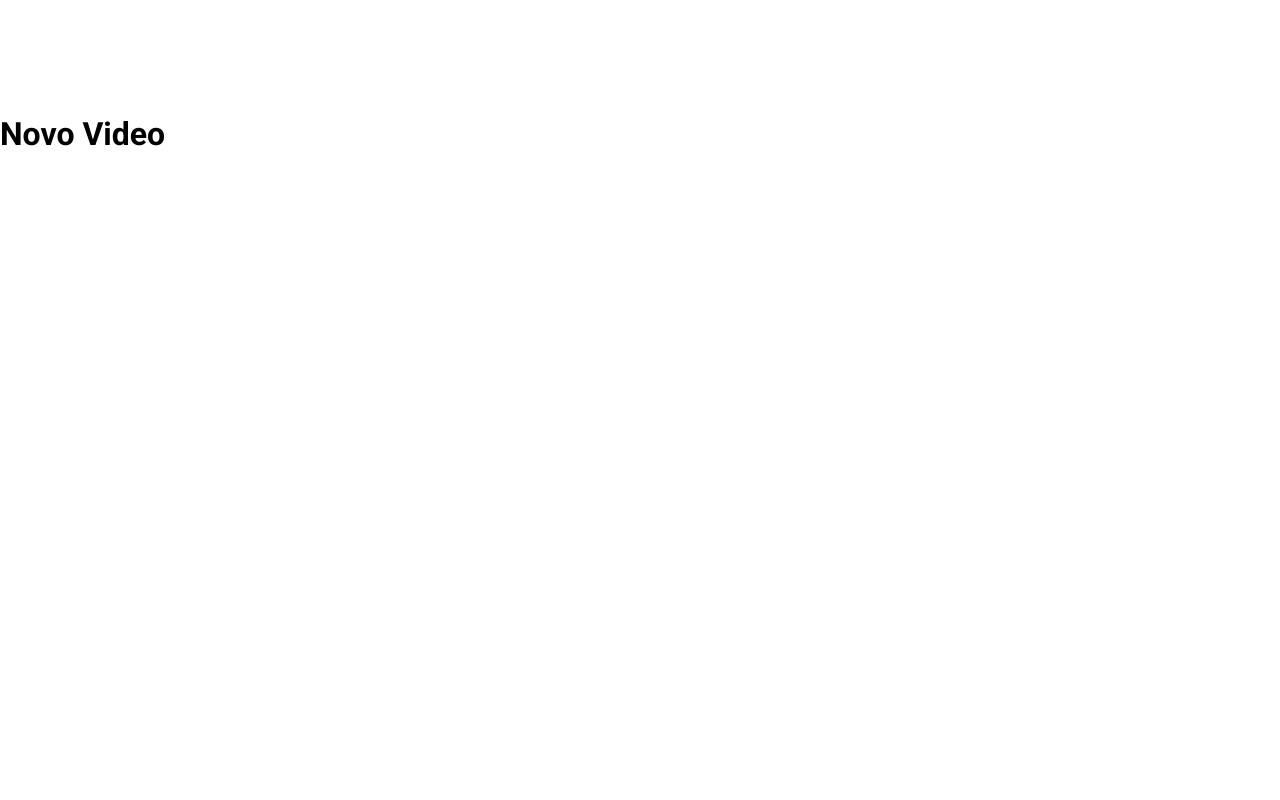
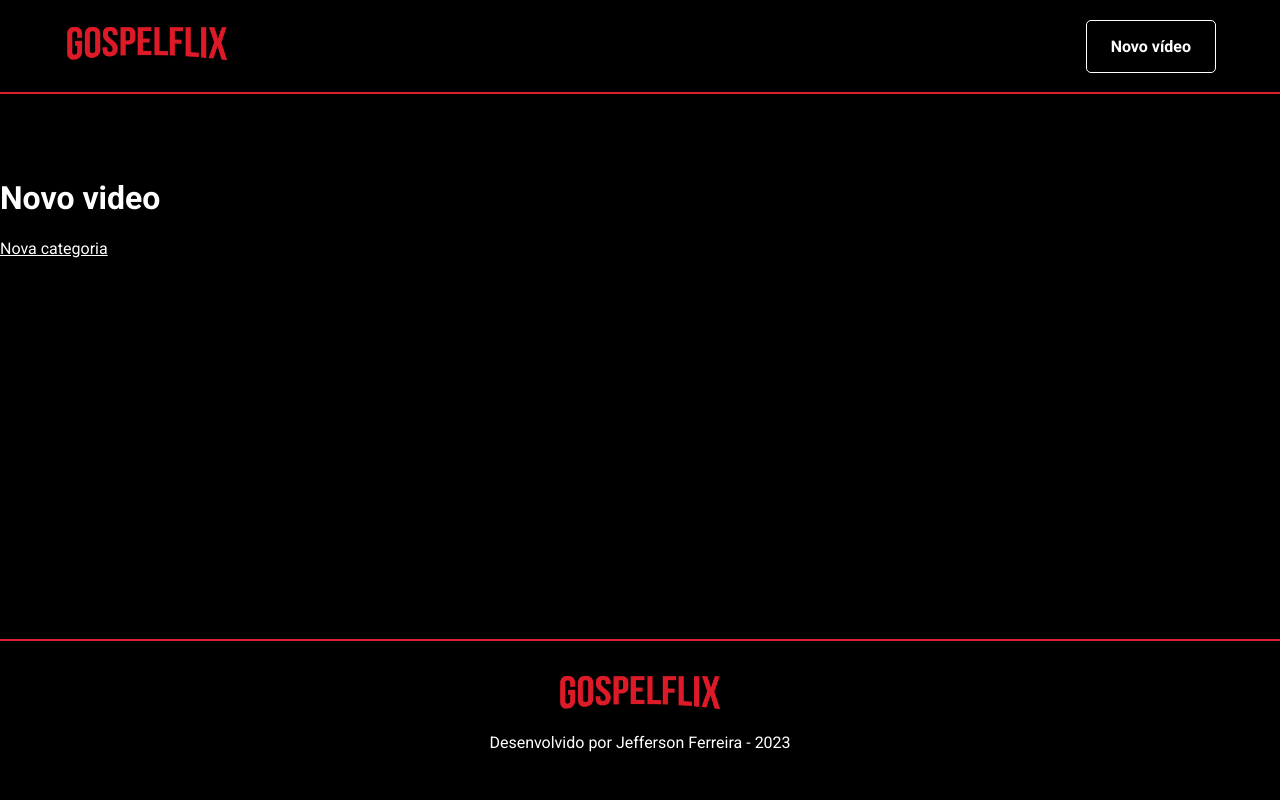
Before and after one commit to Jeffersonadao/Gospelflix, a React app: page /novovideo in a window 1280 px wide. Built offline with nearby package versions, Linux system fonts and the light colour scheme.

Commit message:
add 2 novas pages e ajuste no footer

```diff
--- a/src/Routes.js
+++ b/src/Routes.js
@@ -2,6 +2,7 @@ import { BrowserRouter, Route, Routes } from "react-router-dom";
 import Inicio from "./paginas/inicio";
 import NovoVideo from "./paginas/novoVideo";
 import NovaCategoria from "./paginas/novaCategoria";
+import Pagina404 from "./paginas/Pagina404";
 
 function AppRoutes() {
   return (
@@ -10,6 +11,8 @@ function AppRoutes() {
         <Route path="/" element={ <Inicio />} />
         <Route path="/novacategoria" element={ <NovaCategoria /> } />
         <Route path="/novovideo" element={ <NovoVideo /> } />
+        <Route path="*" element={ <Pagina404 />} />
+
       </Routes>
     </BrowserRouter>
 
--- a/src/componentes/BannerMain/index.js
+++ b/src/componentes/BannerMain/index.js
@@ -26,9 +26,9 @@ export default function BannerMain({
             {videoTitle}
           </ContentAreaContainer.Title>
 
-          {/* <ContentAreaContainer.Description>
+          <ContentAreaContainer.Description>
             {videoDescription}
-          </ContentAreaContainer.Description> */}
+          </ContentAreaContainer.Description>
         </ContentAreaContainer.Item>
 
         <ContentAreaContainer.Item>
--- a/src/componentes/Footer/index.js
+++ b/src/componentes/Footer/index.js
@@ -1,14 +1,17 @@
 import React from 'react';
 import { FooterBase } from './styles';
-// import logo from './logo.png'
+import logo from './logo.png'
+import styles from '../Menu/Menu.module.css'
+
 
 function Footer() {
   return (
     <FooterBase>
-      {/* <img
+      <img
         src={logo}
         alt="Logo Gospelflix"
-        className={} /> */}
+        className={styles.logo}
+        />
 
       <p>
         Desenvolvido por Jefferson Ferreira - 2023
--- a/src/componentes/Menu/index.js
+++ b/src/componentes/Menu/index.js
@@ -2,21 +2,23 @@ import React from 'react';
 import logo from '../../assets/imagens/logo.png'
 import styles from './Menu.module.css'
 import Botao from '../Botao';
+import { Link } from 'react-router-dom';
 
 function Menu () {
     return (
         <nav className={styles.menu} >
-            <a href='/' >
+            <Link to='/' >
                 <img
                     className={styles.logo}
                     src={logo}
                     alt="logo da gospelflix"
                 />
-            </a>
+            </Link>
 
             <Botao
                 className={styles.botaolink}
-                href="/"
+                to="/novovideo"
+                as={Link}
             >
                 Novo vídeo
             </Botao>
--- /dev/null
+++ b/src/componentes/PaginaDefault/index.js
@@ -0,0 +1,33 @@
+import React from 'react';
+import Menu from '../Menu';
+import Footer from '../Footer';
+import styled from 'styled-components';
+
+const Main = styled.main`
+    background-color: var(--black);
+    color: var(--white);
+    flex: 1;
+    padding-top: 50px;
+    padding-top: 5% ;
+    padding-top: 5% ;
+`;
+
+
+function PaginaDefault({ children }) {
+    return (
+        <>
+
+        <Menu />
+            <Main>
+                {children}
+            </Main>
+        <Footer />
+
+
+        </>
+
+    )
+
+}
+
+export default PaginaDefault
--- a/src/data/dados_iniciais.json
+++ b/src/data/dados_iniciais.json
@@ -102,6 +102,10 @@
     {
       "titulo": "Cifras Harpa-Cristã",
       "cor": "orange",
+      "link_extra": {
+        "text": "Cifras da Harpa Cristã",
+        "url": ""
+      },
       "videos": [
         {
           "titulo": "2 - Saudosa Lembrança | Hino da Harpa | Cifra🎸",
--- a/src/index.css
+++ b/src/index.css
@@ -23,3 +23,10 @@ body {
 a {
   color: inherit;
 }
+
+#root {
+  min-height: calc(100vh - var(--bodyPaddingTop));
+  display: flex;
+  flex-direction: column;
+
+}
--- /dev/null
+++ b/src/paginas/Pagina404/index.js
@@ -0,0 +1,15 @@
+import React, { Component } from 'react';
+import PaginaDefault from '../../componentes/PaginaDefault';
+
+function Pagina404() {
+    return (
+        <>
+
+        <PaginaDefault />
+        <h1>Página 404</h1>
+
+        </>
+    )
+}
+
+export default Pagina404
--- a/src/paginas/inicio/index.js
+++ b/src/paginas/inicio/index.js
@@ -13,7 +13,7 @@ export default function Inicio() {
         <BannerMain
             videoTitle={dadosIniciais.categorias[0].videos[0].titulo}
             url={dadosIniciais.categorias[0].videos[0].url}
-            videoDescription={"O que é Front-end? Trabalhando na área os termos HTML, CSS e JavaScript fazem parte da rotina das desenvolvedoras e desenvolvedores. Mas o que eles fazem, afinal? Descubra com a Vanessa!"}
+            videoDescription={""}
         />
 
         <Carousel
--- a/src/paginas/novaCategoria/index.js
+++ b/src/paginas/novaCategoria/index.js
@@ -1,5 +1,21 @@
-export default function NovaCategoria() {
+import React from 'react';
+import PaginaDefault from '../../componentes/PaginaDefault';
+import { Link } from 'react-router-dom';
+
+function NovaCategoria() {
     return (
-        <h1>Nova Categoria</h1>
+        <>
+            <PaginaDefault>
+                <h1> Nova Categoria</h1>
+
+                <Link to="/" >
+                    Pagina Inicial
+                </Link>
+            </PaginaDefault>
+
+
+        </>
     )
 }
+
+export default NovaCategoria
--- a/src/paginas/novoVideo/index.js
+++ b/src/paginas/novoVideo/index.js
@@ -1,5 +1,21 @@
-export default function NovoVideo() {
+import React from 'react';
+import PaginaDefault from '../../componentes/PaginaDefault';
+import { Link } from 'react-router-dom';
+
+function NovoVideo() {
     return (
-        <h1>Novo Video</h1>
+        <>
+            <PaginaDefault>
+                <h1> Novo video</h1>
+
+                <Link to="/novacategoria" >
+                    Nova categoria
+                </Link>
+            </PaginaDefault>
+
+
+        </>
     )
 }
+
+export default NovoVideo
```
